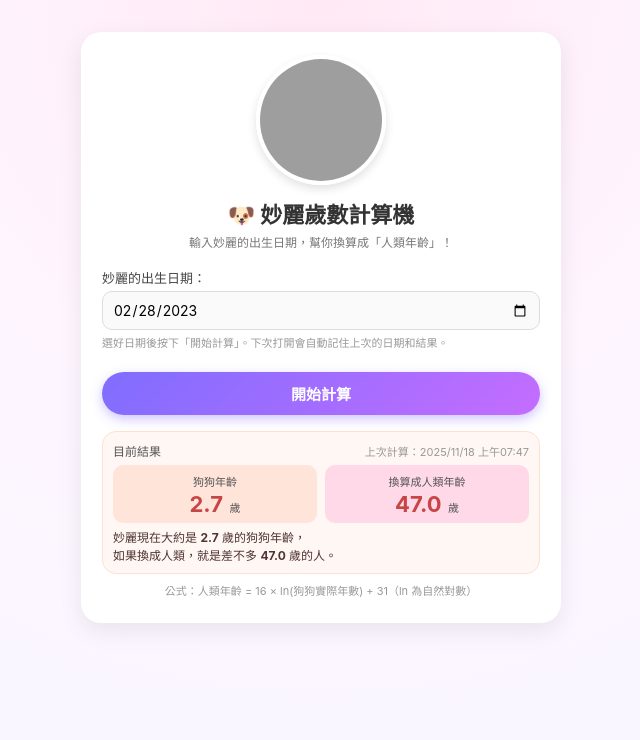
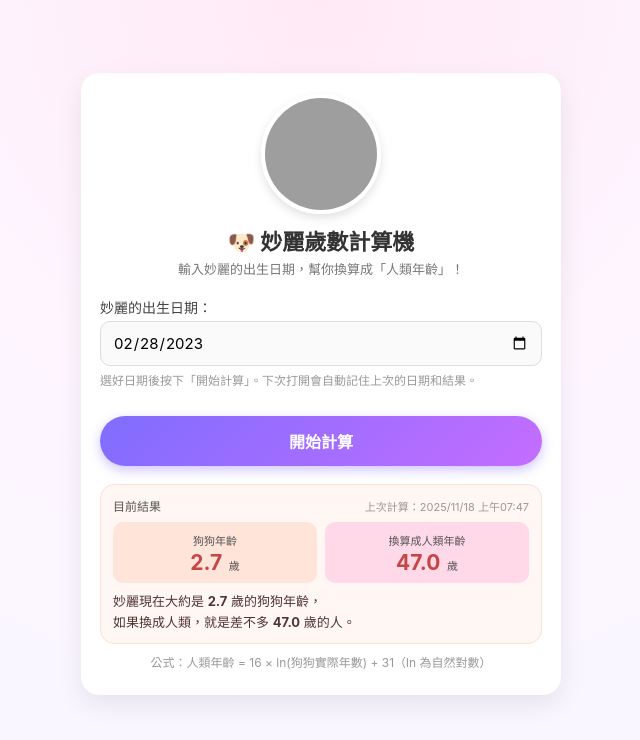
Before and after one commit to yun355626/day12, a plain HTML site: page index.html in a window 1280 px wide. Both pictures are taken after a click on the button "開始計算". Shown: the whole page, without its empty margins (319-959 px from the left). Drawn offline with Linux system fonts and the light colour scheme; grey boxes are pictures that could not be loaded.

Commit message:
修改畫面

```diff
--- a/index.html
+++ b/index.html
@@ -11,33 +11,40 @@
       font-family: -apple-system, BlinkMacSystemFont, "Segoe UI", sans-serif;
     }
 
-    /* 背景：以手機為主，整個畫面柔和漸層 */
+    /* 手機優先：背景 + 置中卡片 */
     body {
       margin: 0;
-      padding: 8px 6px 16px;
       min-height: 100vh;
+      display: flex;
+      justify-content: center;
+      align-items: flex-start;
+      padding:
+        calc(8px + env(safe-area-inset-top, 0px))
+        calc(12px + env(safe-area-inset-right, 0px))
+        calc(16px + env(safe-area-inset-bottom, 0px))
+        calc(12px + env(safe-area-inset-left, 0px));
       background: radial-gradient(circle at top, #ffe9f5 0, #fef5ff 40%, #f6f7ff 100%);
     }
 
-    /* 主卡片容器：在手機上幾乎滿版，桌機則置中顯示 */
+    /* 主卡片容器：手機幾乎滿版，桌機置中 */
     .app-container {
       width: 100%;
-      max-width: 480px;
-      margin: 8px auto 0;
+      max-width: 440px;
+      margin: 12px auto 24px;
       background: #ffffff;
-      border-radius: 20px;
-      padding: 22px 20px 24px;
-      box-shadow: 0 8px 24px rgba(0, 0, 0, 0.08);
+      border-radius: 18px;
+      padding: 20px 18px 22px;
+      box-shadow: 0 10px 26px rgba(0, 0, 0, 0.08);
       border: 1px solid rgba(255, 255, 255, 0.9);
     }
 
     /* 狗狗圓形頭像 */
     .dog-photo {
-      width: 120px;
-      height: 120px;
+      width: 104px;
+      height: 104px;
       border-radius: 50%;
       overflow: hidden;
-      margin: 0 auto 12px;
+      margin: 0 auto 10px;
       border: 4px solid #fff;
       box-shadow: 0 4px 10px rgba(0, 0, 0, 0.12);
     }
@@ -50,7 +57,7 @@
 
     /* 標題與說明文字（置中） */
     .app-title {
-      font-size: 21px;
+      font-size: 20px;
       font-weight: 700;
       text-align: center;
       color: #333;
@@ -58,30 +65,31 @@
     }
 
     .subtitle {
-      font-size: 12px;
+      font-size: 13px;
       text-align: center;
       color: #777;
       margin-bottom: 18px;
+      line-height: 1.5;
     }
 
     /* 輸入區塊 */
     .input-group {
-      margin-bottom: 10px;
+      margin-bottom: 12px;
     }
 
     label {
       display: block;
-      font-size: 13px;
+      font-size: 14px;
       color: #444;
       margin-bottom: 4px;
     }
 
     input[type="date"] {
       width: 100%;
-      padding: 9px 10px;
+      padding: 11px 12px;
       border-radius: 10px;
       border: 1px solid #ddd;
-      font-size: 14px;
+      font-size: 15px;
       background: #fafafa;
       outline: none;
       transition: border-color 0.15s ease, box-shadow 0.15s ease, background 0.15s ease;
@@ -94,19 +102,20 @@
     }
 
     .hint-text {
-      margin-top: 4px;
-      font-size: 11px;
+      margin-top: 6px;
+      font-size: 12px;
       color: #999;
+      line-height: 1.5;
     }
 
     /* 計算按鈕：寬度 100%，像手機 App 按鈕 */
     .btn {
       width: 100%;
-      margin-top: 12px;
-      padding: 11px 16px;
+      margin-top: 14px;
+      padding: 13px 18px;
       border-radius: 999px;
       border: none;
-      font-size: 15px;
+      font-size: 16px;
       font-weight: 700;
       cursor: pointer;
       color: #fff;
@@ -127,8 +136,8 @@
 
     /* 結果外框 */
     .result-wrapper {
-      margin-top: 16px;
-      padding: 10px 10px 8px;
+      margin-top: 18px;
+      padding: 12px 12px 10px;
       border-radius: 14px;
       background: #fff7f3;
       border: 1px solid #ffe0d1;
@@ -138,7 +147,7 @@
       display: flex;
       justify-content: space-between;
       align-items: center;
-      margin-bottom: 6px;
+      margin-bottom: 8px;
       font-size: 12px;
       color: #555;
     }
@@ -146,18 +155,21 @@
     .last-time {
       font-size: 11px;
       color: #999;
+      text-align: right;
+      flex-shrink: 0;
+      margin-left: 8px;
     }
 
     /* 兩個結果卡片：狗狗年齡 / 人類年齡 */
     .result-cards {
       display: flex;
       gap: 8px;
-      margin-bottom: 6px;
+      margin-bottom: 8px;
     }
 
     .result-card {
       flex: 1;
-      padding: 8px 8px 6px;
+      padding: 10px 10px 8px;
       border-radius: 10px;
       background: #ffe4da;
       text-align: center;
@@ -174,7 +186,7 @@
     }
 
     .result-value {
-      font-size: 20px;
+      font-size: 21px;
       font-weight: 700;
       color: #c64646;
     }
@@ -186,15 +198,15 @@
     }
 
     .result-text {
-      font-size: 12px;
+      font-size: 13px;
       color: #503434;
-      line-height: 1.5;
+      line-height: 1.6;
     }
 
     .result-placeholder {
-      font-size: 12px;
+      font-size: 13px;
       color: #777;
-      line-height: 1.5;
+      line-height: 1.6;
     }
 
     .error {
@@ -204,37 +216,61 @@
 
     /* 公式文字 */
     .formula {
-      margin-top: 8px;
-      font-size: 11px;
+      margin-top: 10px;
+      font-size: 12px;
       color: #999;
       text-align: center;
+      line-height: 1.5;
     }
 
-    /* 較小螢幕再微調：讓元素稍微緊湊、結果卡片改為直向 */
-    @media (max-width: 360px) {
+    /* 手機寬度（<= 480px）：結果卡片改直向、整體更像 App */
+    @media (max-width: 480px) {
+      body {
+        align-items: stretch;
+      }
+
       .app-container {
-        padding: 18px 14px 20px;
-        border-radius: 16px;
+        margin-top: 4px;
+        margin-bottom: 20px;
+        border-radius: 18px;
+        padding: 18px 16px 20px;
       }
+
       .result-cards {
         flex-direction: column;
       }
     }
 
+    /* 超小螢幕再微調：讓元素更緊湊 */
+    @media (max-width: 360px) {
+      .app-container {
+        padding: 16px 12px 18px;
+        border-radius: 16px;
+      }
+      .subtitle {
+        font-size: 12px;
+      }
+      .result-value {
+        font-size: 20px;
+      }
+    }
+
     /* 中型螢幕以上：稍微加大一些，看起來更像小工具頁面 */
-    @media (min-width: 480px) {
+    @media (min-width: 768px) {
+      body {
+        padding: 24px 16px 32px;
+        align-items: center;
+      }
       .app-container {
-        margin-top: 24px;
+        max-width: 480px;
+        margin-top: 0;
       }
       .app-title {
         font-size: 22px;
       }
-      .result-value {
-        font-size: 22px;
-      }
       .dog-photo {
-        width: 130px;
-        height: 130px;
+        width: 120px;
+        height: 120px;
       }
     }
   </style>
@@ -242,11 +278,8 @@
 
 <body>
   <div class="app-container">
-    <!-- 頂部：狗狗照片（可以改成自己的圖） -->
+    <!-- 頂部：狗狗照片 -->
     <div class="dog-photo">
-      <!-- 這裡的 src 可以改成你自己的妙麗照片，
-           或任何 Unsplash 圖片，例如：
-           https://images.unsplash.com/photo-1537151625747-768eb6cf92b6?auto=format&fit=crop&w=600&q=80 -->
       <img
         src="https://images.unsplash.com/photo-1548199973-03cce0bbc87b?auto=format&fit=crop&w=500&q=60"
         alt="妙麗的照片">
@@ -259,7 +292,6 @@
     <!-- 日期輸入 -->
     <div class="input-group">
       <label for="birthDate">妙麗的出生日期：</label>
-      <!-- 預設日期可自行修改 -->
       <input type="date" id="birthDate" value="2023-02-28">
       <div class="hint-text">
         選好日期後按下「開始計算」。下次打開會自動記住上次的日期和結果。
@@ -299,13 +331,9 @@
   const lastTimeSpan = document.getElementById("lastTime");
   const calculateBtn = document.getElementById("calculateBtn");
 
-  /**
-   * 把時間字串（ISO 或 Date 物件）格式化成人類好讀的台灣時間
-   */
   function formatDateTime(raw) {
     const d = raw instanceof Date ? raw : new Date(raw);
-    if (isNaN(d.getTime())) return ""; // 解析失敗就不顯示
-
+    if (isNaN(d.getTime())) return "";
     return d.toLocaleString("zh-TW", {
       year: "numeric",
       month: "2-digit",
@@ -315,9 +343,6 @@
     });
   }
 
-  /**
-   * 把結果排版成兩個卡片 + 一段敘述文字
-   */
   function renderResult(dogAgeDisplay, humanAgeDisplay, savedAtText) {
     resultContainer.innerHTML = `
       <div class="result-cards">
@@ -344,23 +369,15 @@
     lastTimeSpan.textContent = savedAtText ? `上次計算：${savedAtText}` : "";
   }
 
-  /**
-   * 顯示錯誤訊息
-   */
   function renderError(message) {
     resultContainer.innerHTML = `<div class="result-placeholder error">${message}</div>`;
     lastTimeSpan.textContent = "";
   }
 
-  /**
-   * 將結果存入 localStorage：
-   *  - savedAt 存 ISO 字串（穩定格式）
-   *  - 顯示時再用 formatDateTime 轉成台灣時間
-   */
   function saveToStorage(birthDateStr, dogAgeDisplay, humanAgeDisplay) {
     const now = new Date();
-    const iso = now.toISOString();          // 儲存用
-    const savedAtNice = formatDateTime(now); // 顯示用
+    const iso = now.toISOString();
+    const savedAtNice = formatDateTime(now);
 
     const payload = {
       birthDate: birthDateStr,
@@ -372,20 +389,15 @@
     return savedAtNice;
   }
 
-  /**
-   * 從 localStorage 載入上一次的結果（如果有）
-   */
   function loadFromStorage() {
     const raw = localStorage.getItem(STORAGE_KEY);
     if (!raw) return;
 
     try {
       const data = JSON.parse(raw);
-
       if (data.birthDate) {
         birthInput.value = data.birthDate;
       }
-
       if (data.dogAge && data.humanAge) {
         const niceTime = data.savedAt ? formatDateTime(data.savedAt) : "";
         renderResult(data.dogAge, data.humanAge, niceTime);
@@ -395,13 +407,6 @@
     }
   }
 
-  /**
-   * 點擊「開始計算」：
-   * 1. 驗證日期
-   * 2. 計算狗狗實際年數
-   * 3. 套公式算人類年齡
-   * 4. 顯示結果 + 存 localStorage
-   */
   calculateBtn.addEventListener("click", () => {
     const birthValue = birthInput.value;
 
@@ -427,7 +432,7 @@
     }
 
     const dogAgeYears = years;
-    const humanAgeYears = 16 * Math.log(dogAgeYears) + 31; // ln
+    const humanAgeYears = 16 * Math.log(dogAgeYears) + 31;
 
     const dogAgeDisplay = dogAgeYears.toFixed(1);
     const humanAgeDisplay = humanAgeYears.toFixed(1);
@@ -436,7 +441,6 @@
     renderResult(dogAgeDisplay, humanAgeDisplay, savedAt);
   });
 
-  // 載入頁面時，把上一次結果帶出來
   document.addEventListener("DOMContentLoaded", loadFromStorage);
 </script>
 
```
